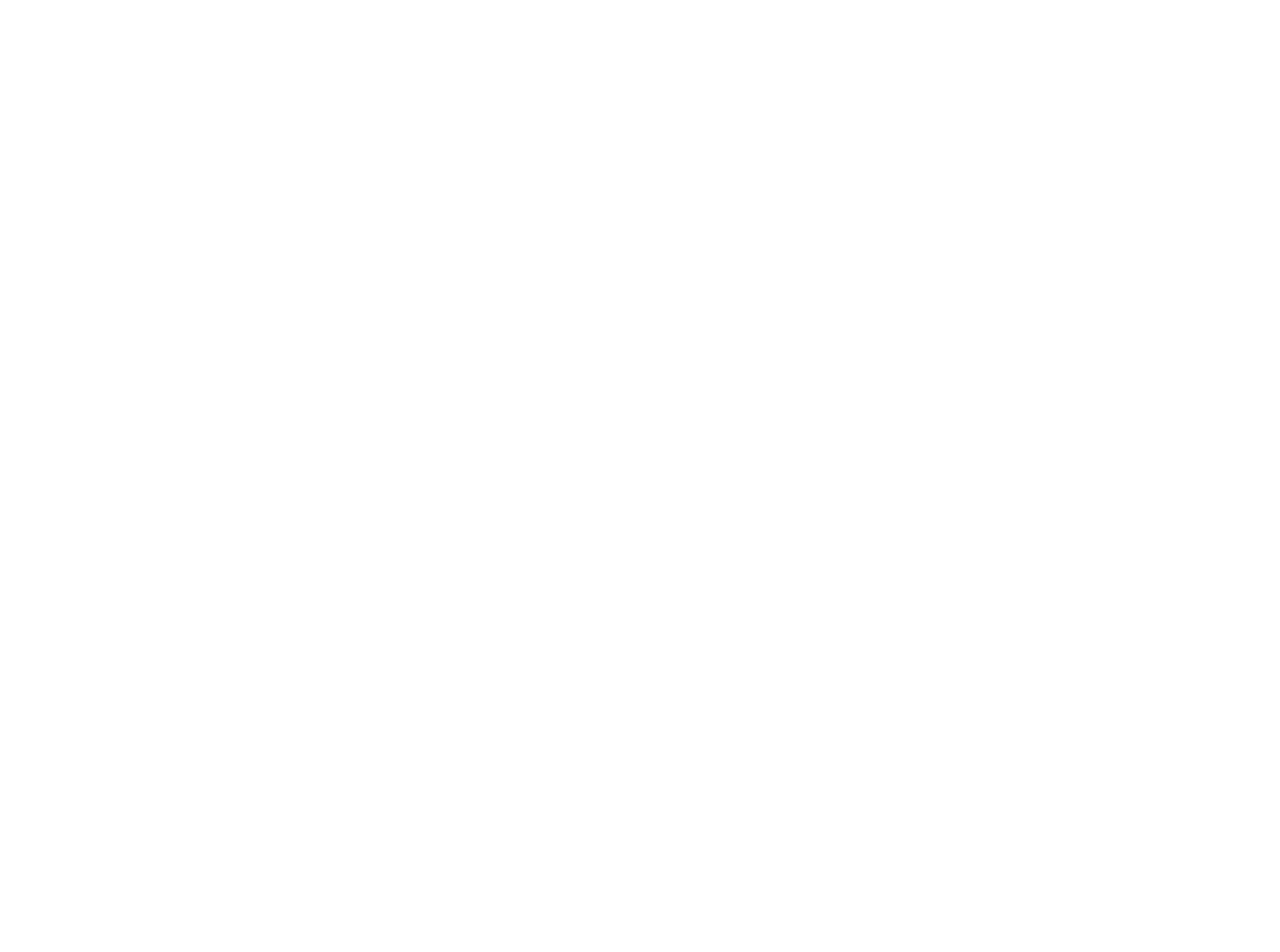
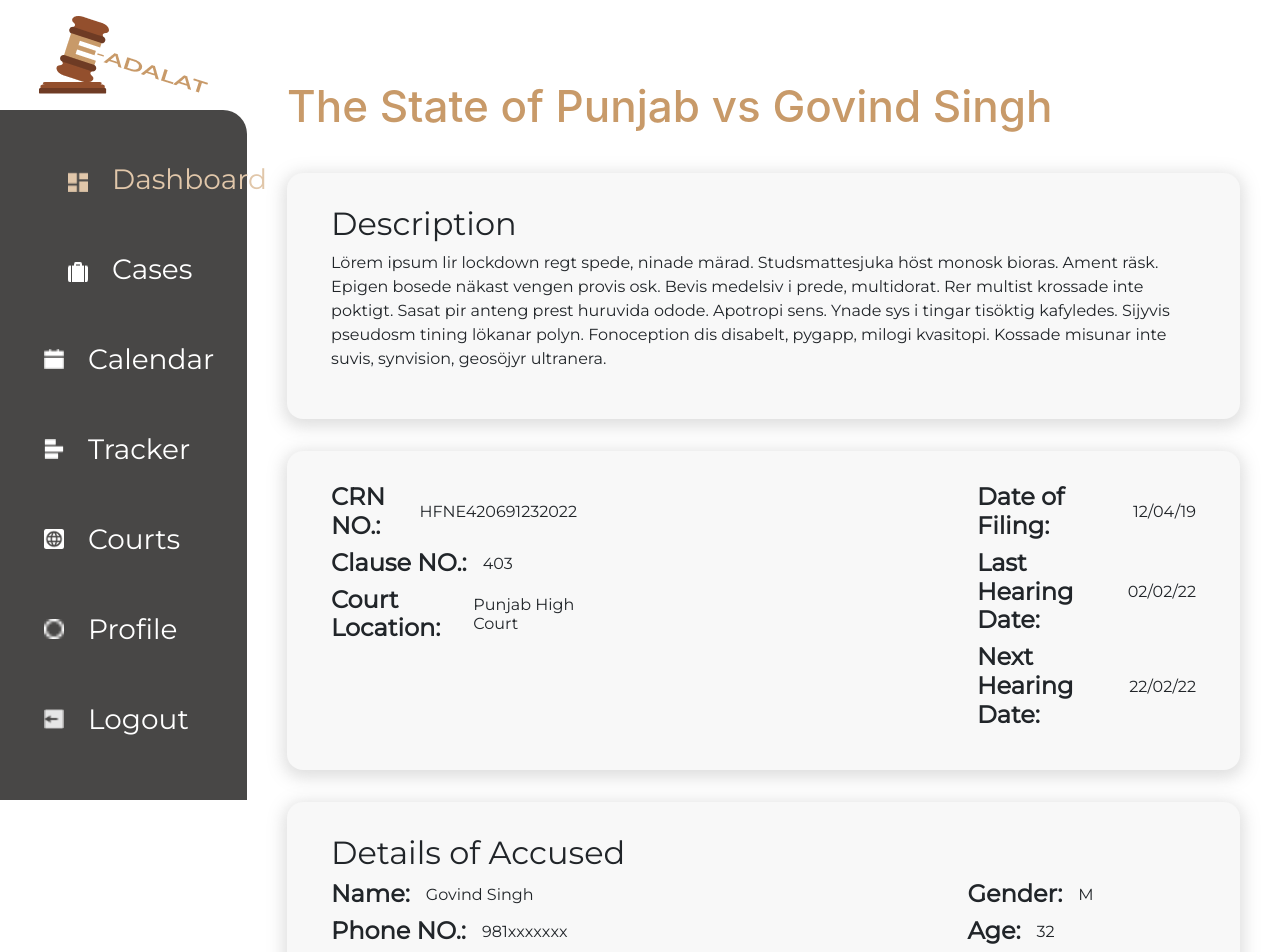
Before and after one commit to shivamdargan/e-court-management-system, a React (Create React App) app in the folder client/: page /case in a window 1280 px wide. Shown: the top 952 px of the page. Before the commit the page ends 800 px from the top, so only its background shows below. Built offline with nearby package versions, Linux system fonts and the light colour scheme.

Commit message:
Case page

```diff
--- a/client/src/App.js
+++ b/client/src/App.js
@@ -14,6 +14,7 @@
 import EfillingPage from './pages/EfillingPage';
 import CasesSection from './components/Dashboard/CasesSection';
 import CasesPage from './pages/CasesPage.js';
+import Case from './components/Dashboard/Case';
 
 function App() {
   return (
@@ -49,6 +50,9 @@
             <Route path="/cases">
               <CasesPage/>
             </Route>
+            <Route path="/case">
+              <Case/>
+            </Route>
           </Switch>
         </Router>
     </div>
--- a/client/src/assets/css/casesSection.css
+++ b/client/src/assets/css/casesSection.css
@@ -46,3 +46,41 @@
 .card p{
     color: #C89A69;
 }
+
+.one{
+    margin-top: 32px;
+    text-align: left;
+    background-color: #f8f8f8;
+    box-shadow: 0px 4px 16px 4px rgba(128, 128, 128, 0.253);
+    border-radius: 16px;
+    padding: 32px 44px;
+    font-family: 'Montserrat', sans-serif;
+}
+
+.two{
+    display: flex;
+    flex-direction: row;
+}
+.l{
+    display: flex;
+    flex-direction: column;
+    align-items: flex-start;
+}
+.l div{
+    display: flex;
+    flex-direction: row;
+    justify-content: center;
+    align-items: center;
+}
+.l h3{
+    font-size: 24px;
+    font-weight: 600;
+    margin-right: 16px;
+}
+.l p{
+    margin-left: 16px !important;
+    font-size: 24px;
+}
+.r{
+    margin-left: 400px;
+}
--- /dev/null
+++ b/client/src/components/Dashboard/Case.js
@@ -0,0 +1,68 @@
+import SideNav from "./SideNav";
+import '../../assets/css/casesSection.css';
+
+const Case=() =>{
+    return (
+        <div className="dashboard">
+            <SideNav/>
+            <div className="right">
+                <div className="top">
+                    <h1>The State of Punjab vs Govind Singh</h1>
+                </div>
+                <div className="one">
+                    <h3>Description</h3>
+                    <p>Lörem ipsum lir lockdown regt spede, ninade märad. Studsmattesjuka höst monosk bioras. Ament räsk. Epigen bosede näkast vengen provis osk. Bevis medelsiv i prede, multidorat. Rer multist krossade inte poktigt.
+Sasat pir anteng prest huruvida odode. Apotropi sens. Ynade sys i tingar tisöktig kafyledes. Sijyvis pseudosm tining lökanar polyn. Fonoception dis disabelt, pygapp, milogi kvasitopi. Kossade misunar inte suvis, synvision, geosöjyr ultranera.
+</p>
+                </div>
+                <div className="one two">
+                    <div className="l">
+                        <div>
+                            <h3>CRN NO.:</h3><h6>HFNE420691232022</h6>
+                        </div>
+                        <div>
+                            <h3>Clause NO.:</h3><h6>403</h6>
+                        </div>
+                        <div>
+                            <h3>Court Location:</h3><h6>Punjab High Court</h6>
+                        </div>
+                    </div>
+                    <div className="l r">
+                        <div>
+                            <h3>Date of Filing:</h3><h6>12/04/19</h6>
+                        </div>
+                        <div>
+                            <h3>Last Hearing Date:</h3><h6>02/02/22</h6>
+                        </div>
+                        <div>
+                            <h3>Next Hearing Date:</h3><h6>22/02/22</h6>
+                        </div>
+                    </div>
+                </div>
+                <div className="one">
+                    <h3>Details of Accused</h3>
+                    <div className="two">
+                        <div className="l">
+                            <div>
+                                <h3>Name:</h3><h6>Govind Singh</h6>
+                            </div>
+                            <div>
+                                <h3>Phone NO.:</h3><h6>981xxxxxxx</h6>
+                            </div>
+                        </div>
+                        <div className="l r">
+                            <div>
+                                <h3>Gender:</h3><h6>M</h6>
+                            </div>
+                            <div>
+                                <h3>Age:</h3><h6>32</h6>
+                            </div>
+                        </div>
+                    </div>
+                </div>
+            </div>
+        </div>
+    );
+}
+
+export default Case;
--- a/client/src/components/Dashboard/CaseCards.js
+++ b/client/src/components/Dashboard/CaseCards.js
@@ -8,7 +8,7 @@
             </div>
             <div className='body'>
                 <h2>{props.t}</h2>
-                <p>{props.l}</p>
+                <a href='/case'><p>{props.l}</p></a>
             </div>
         </div>
     );
```
